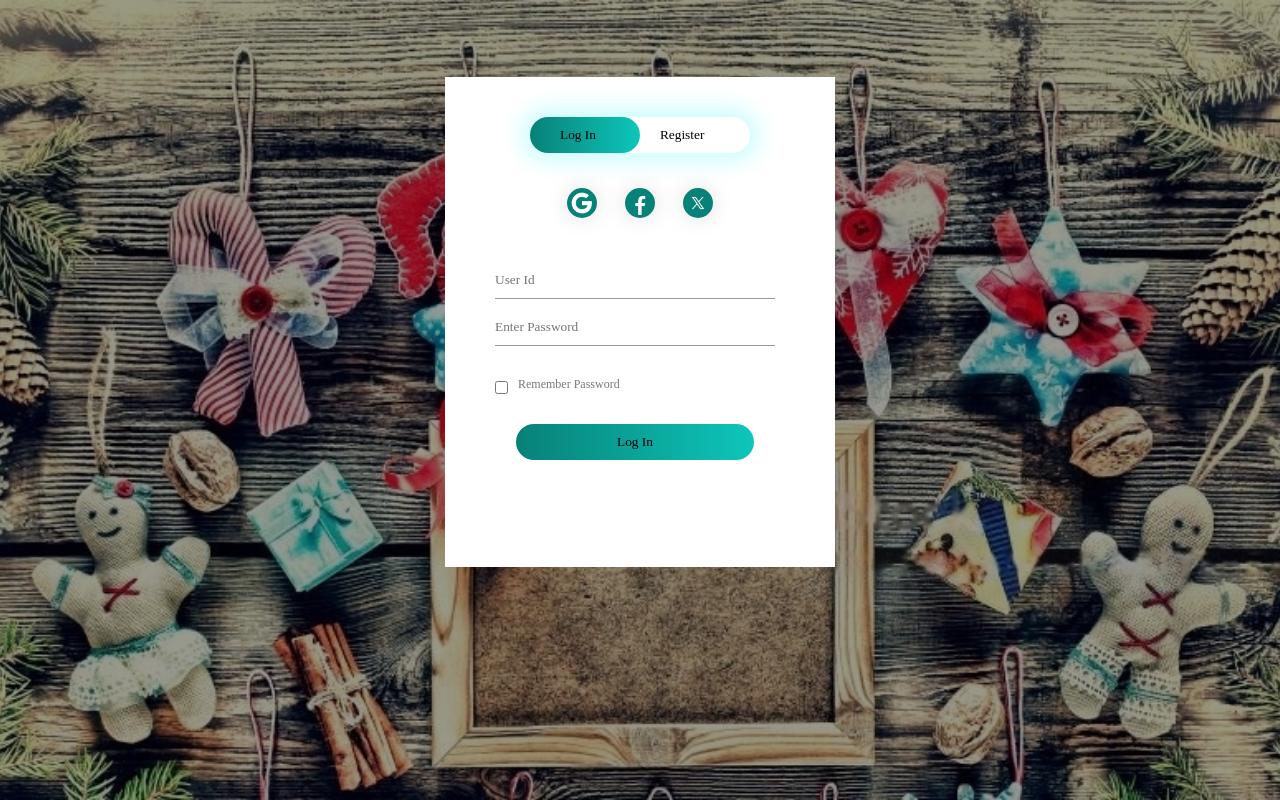
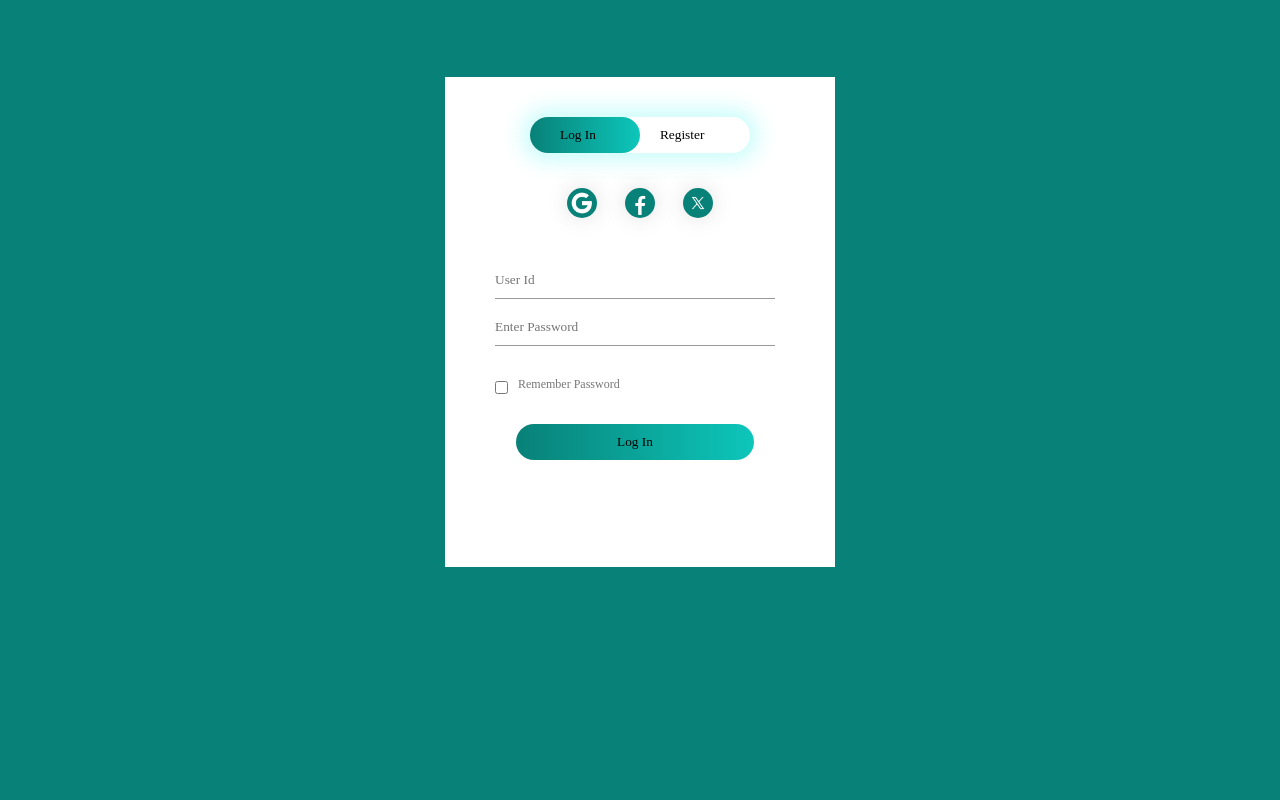
Before and after one commit to Sahil0245/Scrap-Art, a plain HTML site: page Login page/index.html in a window 1280 px wide. Drawn offline with Linux system fonts and the light colour scheme.

Commit message:
changing backgorund of login page

```diff
--- a/Login page/style.css
+++ b/Login page/style.css
@@ -7,7 +7,7 @@
 .hero{
     height: 100%;
     width: 100%;
-    background-image: linear-gradient(rgba(0,0,0,0.4),rgba(0,0,0,0.4)),url("Images/pic1.jpeg");
+    background-color: #088178;
     background-position: center;
     background-size: cover;
     position: absolute;
```
Also changed, not shown: Login page/Images/pic1.jpeg (deleted), Login page/Images/pic2.jpeg (deleted).
